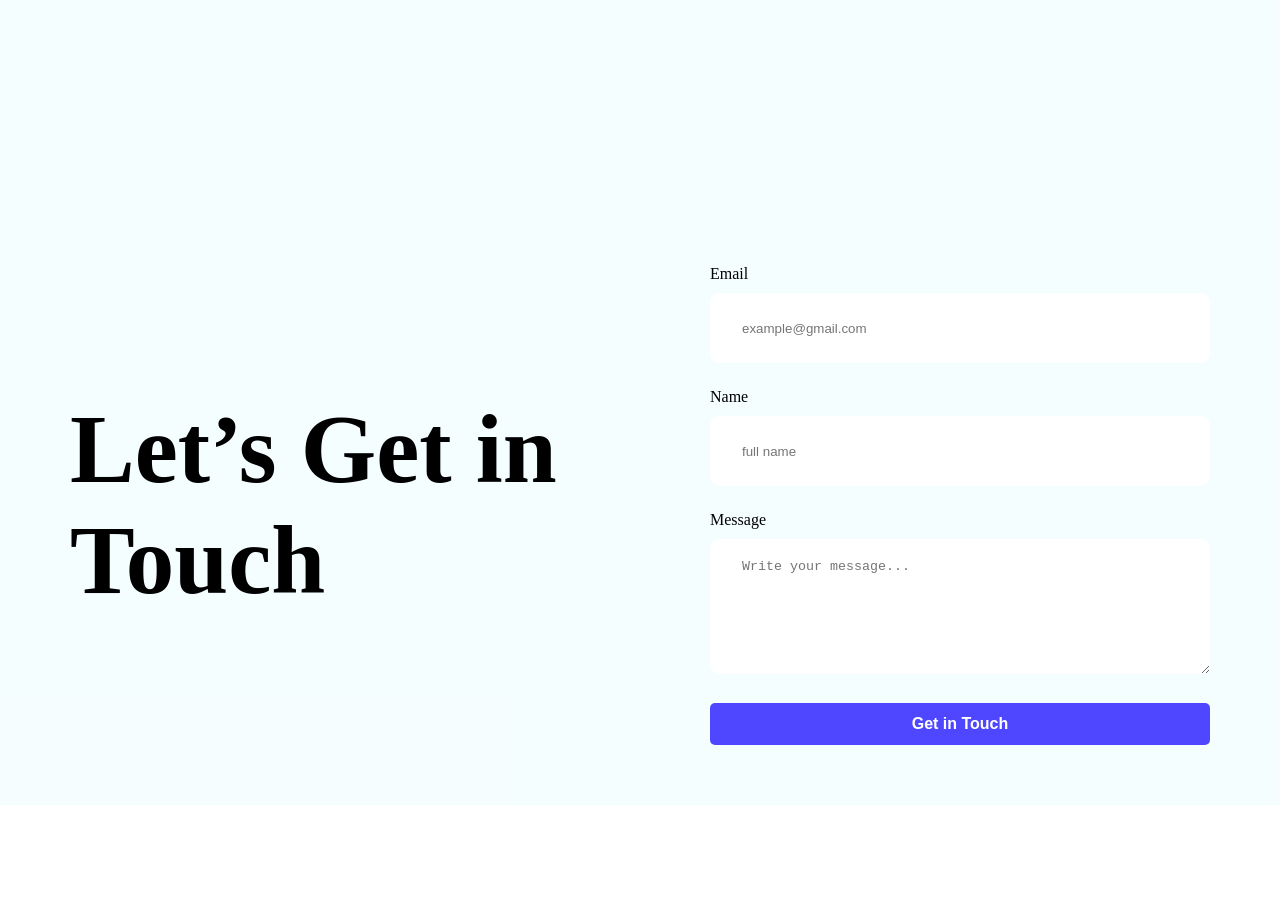
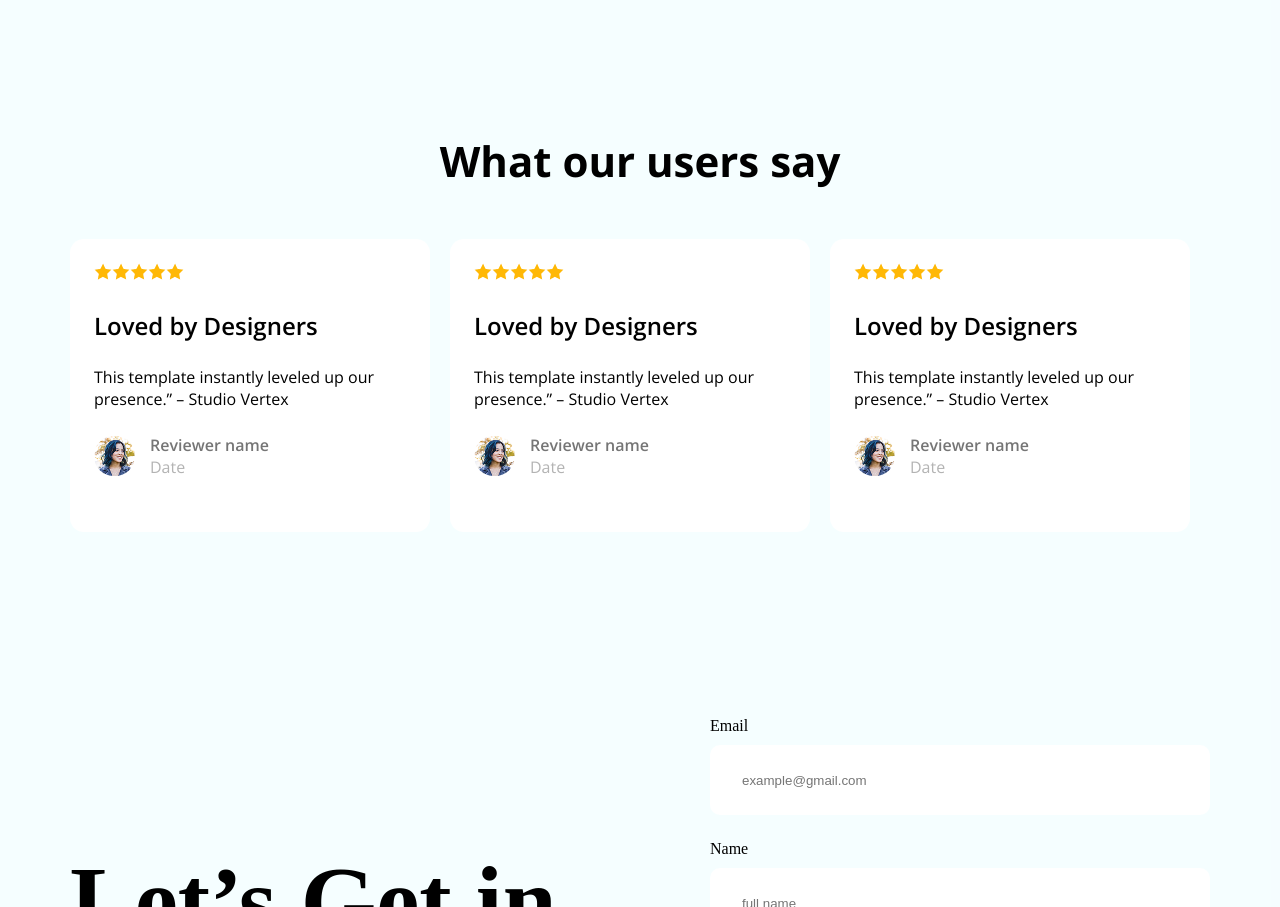
Before and after one commit to naimislamtor/Assignment1, a plain HTML site: page index.html in a window 1280 px wide. Shown: the part 1588-2495 px from the top of the page. Before the commit the page ends 2393 px from the top, so only its background shows below. Drawn offline with nearby package versions, Linux system fonts and the light colour scheme.

Commit message:
User
cls
clear
git add.
git add .

```diff
--- a/index.html
+++ b/index.html
@@ -55,35 +55,47 @@
                 </div>
             </div>
         </section>
-        <section class="user-feedback-section">
-            <h3 class="feedback-title"></h3>
+        <section class="user-feedback-section open-sans-header-title">
+            <h3 class="feedback-title ">What our users say</h3>
+            <div class="feedback-container">
                 <div class="user-container">
-                <img src="" alt=""><img src="" alt=""><img src="" alt=""><img src="" alt=""><img src="" alt="">
-                <h4 class="container-title"></h4>
-                <p class="container-discription"></p>
+                    <img src="Assets/icon-star.png" alt=""><img src="Assets/icon-star.png" alt=""><img src="Assets/icon-star.png" alt=""><img src="Assets/icon-star.png" alt=""><img src="Assets/icon-star.png" alt="">
+                    <h4 class="container-title">Loved by Designers</h4>
+                    <p class="container-discription">This template instantly leveled up our presence.” – Studio Vertex</p>
                     <div class="user-info">
-                    <img src="" alt="">
-                    <div class="user-nameanddate"></div>
+                        <img src="Assets/avatar.png" alt="">
+                        <div class="user-nameanddate">
+                            <h5 class="reviewer-name">Reviewer name</h5>
+                            <p class="review-date">Date</p>
+                        </div>
                     </div>
                 </div>
                 <div class="user-container">
-                <img src="" alt=""><img src="" alt=""><img src="" alt=""><img src="" alt=""><img src="" alt="">
-                <h4 class="container-title"></h4>
-                <p class="container-discription"></p>
+                    <img src="Assets/icon-star.png" alt=""><img src="Assets/icon-star.png" alt=""><img src="Assets/icon-star.png" alt=""><img src="Assets/icon-star.png" alt=""><img src="Assets/icon-star.png" alt="">
+                    <h4 class="container-title">Loved by Designers</h4>
+                    <p class="container-discription">This template instantly leveled up our presence.” – Studio Vertex</p>
                     <div class="user-info">
-                    <img src="" alt="">
-                    <div class="user-nameanddate"></div>
+                        <img src="Assets/avatar.png" alt="">
+                        <div class="user-nameanddate">
+                            <h5 class="reviewer-name">Reviewer name</h5>
+                            <p class="review-date">Date</p>
+                        </div>
                     </div>
                 </div>
                 <div class="user-container">
-                <img src="" alt=""><img src="" alt=""><img src="" alt=""><img src="" alt=""><img src="" alt="">
-                <h4 class="container-title"></h4>
-                <p class="container-discription"></p>
+                    <img src="Assets/icon-star.png" alt=""><img src="Assets/icon-star.png" alt=""><img src="Assets/icon-star.png" alt=""><img src="Assets/icon-star.png" alt=""><img src="Assets/icon-star.png" alt="">
+                    <h4 class="container-title">Loved by Designers</h4>
+                    <p class="container-discription">This template instantly leveled up our presence.” – Studio Vertex</p>
                     <div class="user-info">
-                    <img src="" alt="">
-                    <div class="user-nameanddate"></div>
+                        <img src="Assets/avatar.png" alt="">
+                        <div class="user-nameanddate">
+                            <h5 class="reviewer-name">Reviewer name</h5>
+                            <p class="review-date">Date</p>
                         </div>
                     </div>
+                </div>
+            </div>
+
         </section>
         <section class="touch-section">
             <div class="touch-container">
--- a/style.css
+++ b/style.css
@@ -193,6 +193,58 @@ header{
   width: 100%;
 }
 
+/* User Feedback Section Styles */
+.user-feedback-section{
+    margin: 135px auto;
+    max-width: 1140px;
+}
+.feedback-title{
+    font-size: 42px;
+    font-weight: bold;
+    text-align: center;
+    margin-bottom: 50px;
+
+}
+.feedback-container{
+    display: flex;
+    justify-content: space-between;
+}
+.user-container{
+    background-color: white;
+    /* min-width: 365px; */
+    margin-right: 20px;
+    height: 245px;
+    border-radius: 14px;
+    padding: 24px 24px;
+}
+.container-title{
+    font-size: 24px;
+    font-weight: 600;
+    margin: 24px 0px;
+}
+
+.user-info{
+    display: flex;
+    align-items: center;
+    margin-top: 24px;
+
+}
+
+.user-info img{
+    border-radius: 9999px;
+    margin-right: 15px;
+}
+.reviewer-name{
+    font-size: 16px;
+    font-weight: 600;
+    color: #757575;
+}
+.review-date{
+    font-size: 16px;
+    color: #B3B3B3;
+}
+
+
 
 /* .touch-container form{
     display: block;
```
Lines whose indentation alone changed are shown as unchanged.
